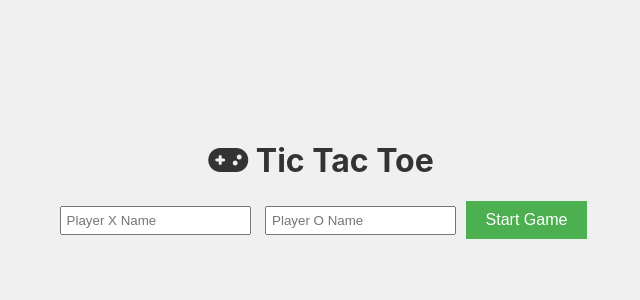
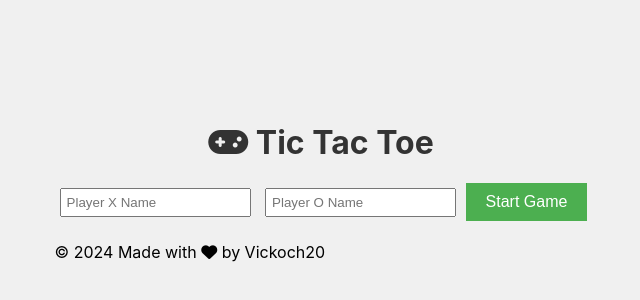
Before and after one commit to Vick606/tic-tac-toe, a plain HTML site: page index.html in a window 1280 px wide. Shown: the part 210-510 px from the top of the page, without its empty margins (319-959 px from the left). Drawn offline with Linux system fonts and the light colour scheme.

Commit message:
Added a footer

```diff
--- a/index.html
+++ b/index.html
@@ -32,6 +32,9 @@
             <button id="restart-btn" class="restart-btn">Restart Game</button>
         </div>
     </div>
+    <footer>
+        <p>&copy; 2024 Made with <i class="fas fa-heart"></i> by Vickoch20</p>
+    </footer>
     <script src="script.js"></script>
 </body>
 </html>
```
